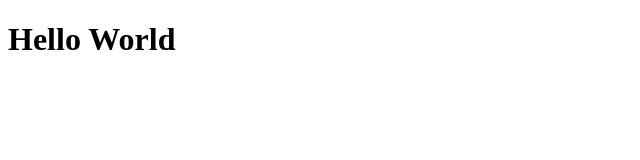
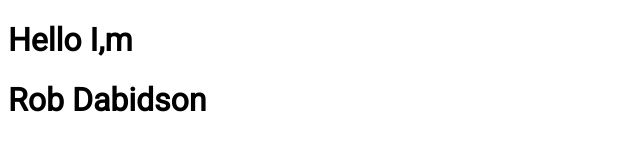
Before and after one commit to jewelbarua37/my-personal-portfolio-website, a plain HTML site: page index.html in a window 1280 px wide. Shown: the whole page, without its empty margins (0-640 px from the left). Drawn offline with Linux system fonts and the light colour scheme.

Commit message:
updating header section

```diff
--- a/index.html
+++ b/index.html
@@ -4,9 +4,12 @@
     <meta charset="UTF-8">
     <meta name="viewport" content="width=device-width, initial-scale=1.0">
     <title>My Personal Portfolio Website</title>
+    <link rel="preconnect" href="https://fonts.gstatic.com">
+    <link href="https://fonts.googleapis.com/css2?family=Roboto&display=swap" rel="stylesheet">
     <link rel="stylesheet" href="style.css">
 </head>
 <body>
-    <h1>Hello World</h1>
+    <h1>Hello I,m</h1>
+    <h1>Rob Dabidson</h1>
 </body>
 </html>
--- a/style.css
+++ b/style.css
@@ -0,0 +1,3 @@
+body{
+    font-family: 'Roboto', sans-serif;
+}
```
